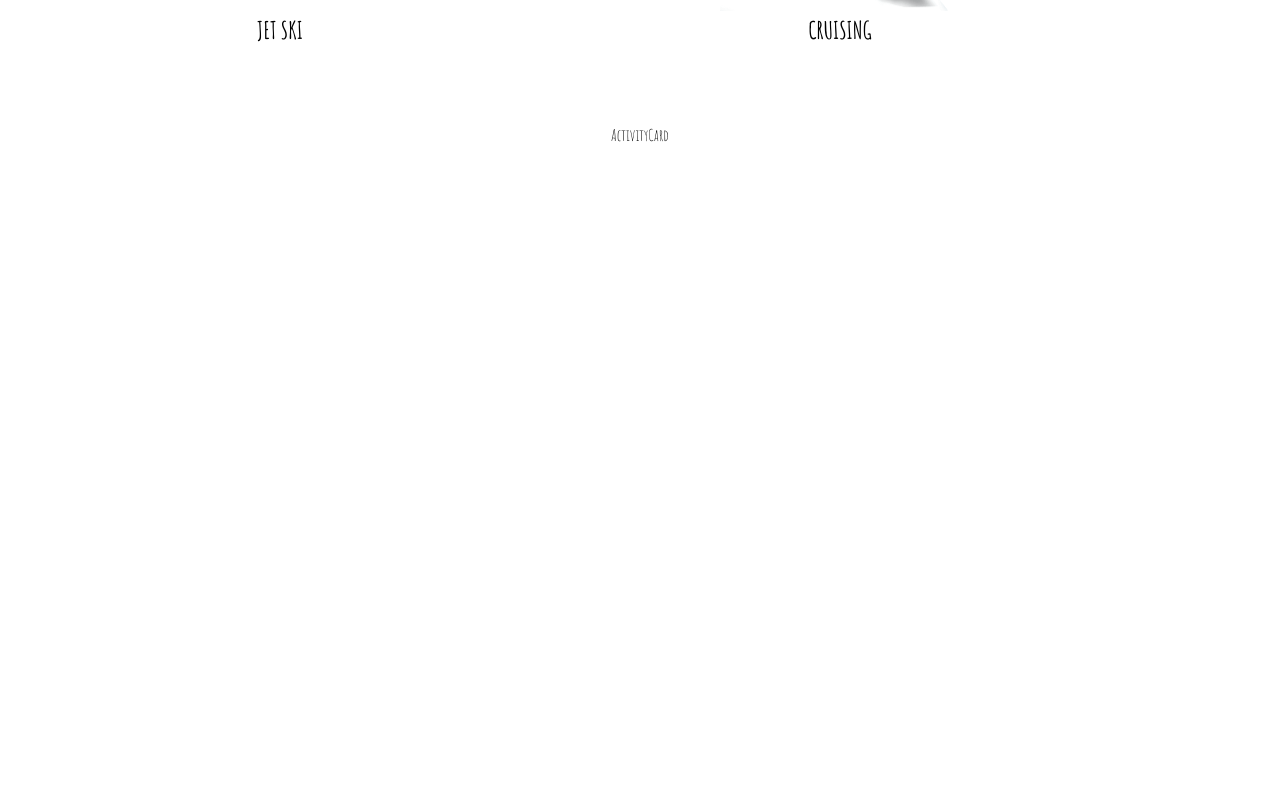
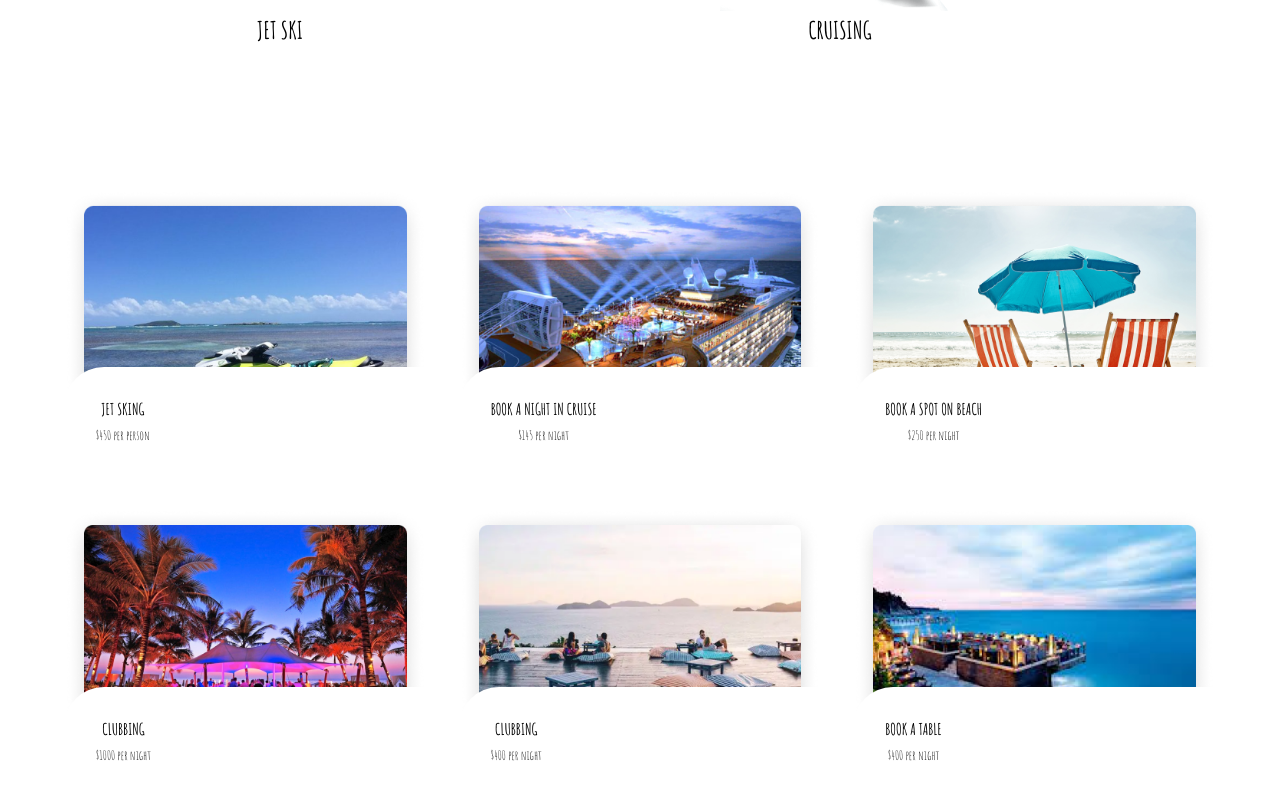
Before and after one commit to NikhitaBarat/great-escape, a React (Create React App) app in the folder client/: page /activities in a window 1280 px wide. Shown: the part 620-1420 px from the top of the page. Before the commit the page ends 800 px from the top, so only its background shows below. Built offline with nearby package versions, Linux system fonts and the light colour scheme.

Commit message:
activity added

```diff
--- /dev/null
+++ b/client/src/components/activityCard/activityCard.components.jsx
@@ -0,0 +1,157 @@
+import React from "react";
+import "./activityCard.styles.css";
+import { block1, block2, block3, block4, block5, block6 } from "../../assets";
+
+const ActivityCard = () => {
+  return (
+    <div>
+      <ul class="cards">
+        <li>
+          <div href="" className="card">
+            <img src={block1} className="card__image" alt="" />
+            <div className="card__overlay">
+              <div className="card__header">
+                <div className="card__header-text">
+                  <h3 className="card__title">JET SKING</h3>
+                  <span className="card__status">$450 per person</span>
+                </div>
+                {/* <div className="card__right">
+                  <span>
+                    1,677 km away <br /> 14–19 Jun
+                  </span>
+                </div> */}
+              </div>
+              <p class="card__description">
+                Lorem ipsum dolor sit amet consectetur, adipisicing elit.
+                Aspernatur dolore veniam accusamus omnis voluptatibus
+                repellendus unde, quibusdam soluta incidunt libero ipsa
+                doloremque quos quis nostrum laudantium, ullam placeat, laborum
+                deserunt.
+              </p>
+            </div>
+          </div>
+        </li>
+        <li>
+          <div href="" className="card">
+            <img src={block2} className="card__image" alt="" />
+            <div className="card__overlay">
+              <div className="card__header">
+                <div className="card__header-text">
+                  <h3 className="card__title">BOOK A NIGHT IN CRUISE</h3>
+                  <span className="card__status">$145 per night</span>
+                </div>
+                {/* <div className="card__right">
+                  <span>
+                    7,557 km away <br /> 1-6 Nov
+                  </span>
+                </div> */}
+              </div>
+              <p class="card__description">
+                Lorem ipsum dolor sit amet consectetur, adipisicing elit.
+                Voluptatibus labore iusto nulla. Possimus, totam. Sequi nemo
+                eligendi suscipit, provident illum excepturi laudantium! Culpa
+                ad deserunt fugit odio pariatur quaerat repudiandae!
+              </p>
+            </div>
+          </div>
+        </li>
+        <li>
+          <div href="" className="card">
+            <img src={block3} className="card__image" alt="" />
+            <div className="card__overlay">
+              <div className="card__header">
+                <div className="card__header-text">
+                  <h3 className="card__title">BOOK A SPOT ON BEACH</h3>
+                  <span className="card__status">$250 per night</span>
+                </div>
+                {/* <div className="card__right">
+                  <span>
+                    2,477 km away <br />
+                    1-6 Feb
+                  </span>
+                </div> */}
+              </div>
+              <p class="card__description">
+                Lorem, ipsum dolor sit amet consectetur adipisicing elit.
+                Laboriosam obcaecati odio nemo, optio fuga impedit veritatis
+                suscipit incidunt culpa repellendus perferendis vel eius
+                voluptatibus consequuntur minima. Laudantium illum voluptatibus
+                in.
+              </p>
+            </div>
+          </div>
+        </li>
+        <li>
+          <div href="" className="card">
+            <img src={block4} className="card__image" alt="" />
+            <div className="card__overlay">
+              <div className="card__header">
+                <div className="card__header-text">
+                  <h3 className="card__title">CLUBBING</h3>
+                  <span className="card__status">$1000 per night</span>
+                </div>
+                {/* <div className="card__right">
+                  <span>
+                    5,670 km away <br /> 25 - 30 Jun
+                  </span>
+                </div> */}
+              </div>
+              <p class="card__description">
+                Lorem ipsum dolor sit amet consectetur adipisicing elit.
+                Voluptas quo incidunt vitae cumque. Velit quaerat vitae
+                similique ipsum voluptatibus soluta hic ut laudantium. Ex
+                consectetur at quae illum dolores nobis.
+              </p>
+            </div>
+          </div>
+        </li>
+        <li>
+          <div href="" class="card">
+            <img src={block5} class="card__image" alt="" />
+            <div class="card__overlay">
+              <div class="card__header">
+                <div class="card__header-text">
+                  <h3 class="card__title">CLUBBING</h3>
+                  <span class="card__status">$400 per night</span>
+                </div>
+                {/* <div className="card__right">
+                  <span>
+                    1,677 km away <br /> 14–19 Jun
+                  </span>
+                </div> */}
+              </div>
+              <p class="card__description">
+                Lorem ipsum dolor sit amet consectetur adipisicing elit.
+                Asperiores, blanditiis?
+              </p>
+            </div>
+          </div>
+        </li>
+        <li>
+          <div href="" class="card">
+            <img src={block6} class="card__image" alt="" />
+            <div class="card__overlay">
+              <div class="card__header">
+                <div class="card__header-text">
+                  <h3 class="card__title">BOOK A TABLE</h3>
+                  <span class="card__status">$400 per night</span>
+                </div>
+                {/* <div className="card__right">
+                  <span>
+                    1,677 km away <br /> 14–19 Jun
+                  </span>
+                </div> */}
+              </div>
+              <p class="card__description">
+                Lorem ipsum dolor sit amet consectetur adipisicing elit.
+                Asperiores, blanditiis?
+              </p>
+            </div>
+          </div>
+        </li>
+      </ul>
+    </div>
+  );
+};
+
+export default ActivityCard;
--- /dev/null
+++ b/client/src/components/activityCard/activityCard.styles.css
@@ -0,0 +1,105 @@
+:root {
+    --surface-color: #fff;
+    --curve: 40;
+}
+
+.cards {
+    display: grid;
+    grid-template-columns: repeat(auto-fit, minmax(300px, 1fr));
+    gap: 2rem;
+    margin: 4rem 5vw;
+    padding: 0;
+    list-style-type: none;
+    color: black;
+}
+
+.card {
+    position: relative;
+    display: block;
+    height: 100%;
+    border-radius: calc(var(--curve) * 1px);
+    overflow: hidden;
+    text-decoration: none;
+}
+
+.card__image {
+    width: 100%;
+    height: auto;
+}
+
+.card__overlay {
+    position: absolute;
+    bottom: 0;
+    left: 0;
+    right: 0;
+    z-index: 1;
+    border-radius: calc(var(--curve) * 1px);
+    background-color: var(--surface-color);
+    transform: translateY(100%);
+    transition: .2s ease-in-out;
+}
+
+.card:hover .card__overlay {
+    transform: translateY(0);
+}
+
+.card__header {
+    position: relative;
+    display: flex;
+    align-items: center;
+    gap: 8em;
+    padding: 2em 2rem;
+    border-radius: calc(var(--curve) * 1px) 0 0 0;
+    background-color: var(--surface-color);
+    transform: translateY(-100%);
+    transition: .2s ease-in-out;
+}
+
+.card__arc {
+    width: 80px;
+    height: 80px;
+    position: absolute;
+    bottom: 100%;
+    right: 0;
+    z-index: 1;
+}
+
+.card__arc path {
+    fill: var(--surface-color);
+    d: path("M 40 80 c 22 0 40 -22 40 -40 v 40 Z");
+}
+
+.card:hover .card__header {
+    transform: translateY(0);
+}
+
+.card__thumb {
+    flex-shrink: 0;
+    width: 50px;
+    height: 50px;
+    border-radius: 50%;
+}
+
+.card__title {
+    font-size: 1em;
+    margin: 0 0 .3em;
+}
+
+.card__tagline {
+    display: block;
+    margin: 1em 0;
+    font-size: .8em;
+}
+
+.card__status {
+    font-size: .8em;
+}
+
+.card__description {
+    padding: 0 2em 2em;
+    margin: 0;
+    display: -webkit-box;
+    -webkit-box-orient: vertical;
+    -webkit-line-clamp: 3;
+    overflow: hidden;
+}
--- a/client/src/pages/activities/activities.pages.jsx
+++ b/client/src/pages/activities/activities.pages.jsx
@@ -1,6 +1,6 @@
 import React from "react";
 import "./activities.styles.css";
-import ActivityCard from "../../components/activity/activityCard.components";
+import ActivityCard from "../../components/activityCard/activityCard.components";
 import SearchIcon from "../../assets/ei_search.png";
 import JetSki from "../../assets/jetski.png";
 import Cruising from "../../assets/cruising.png";
```
